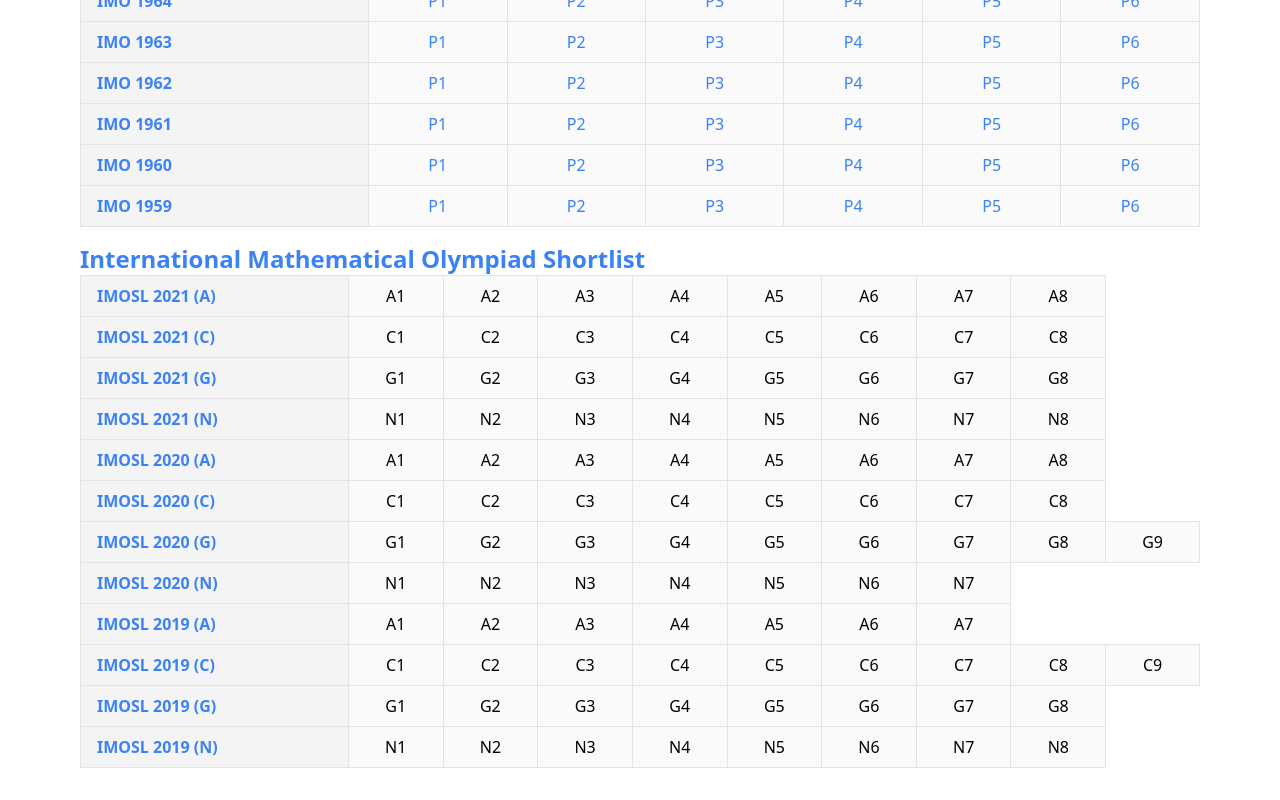
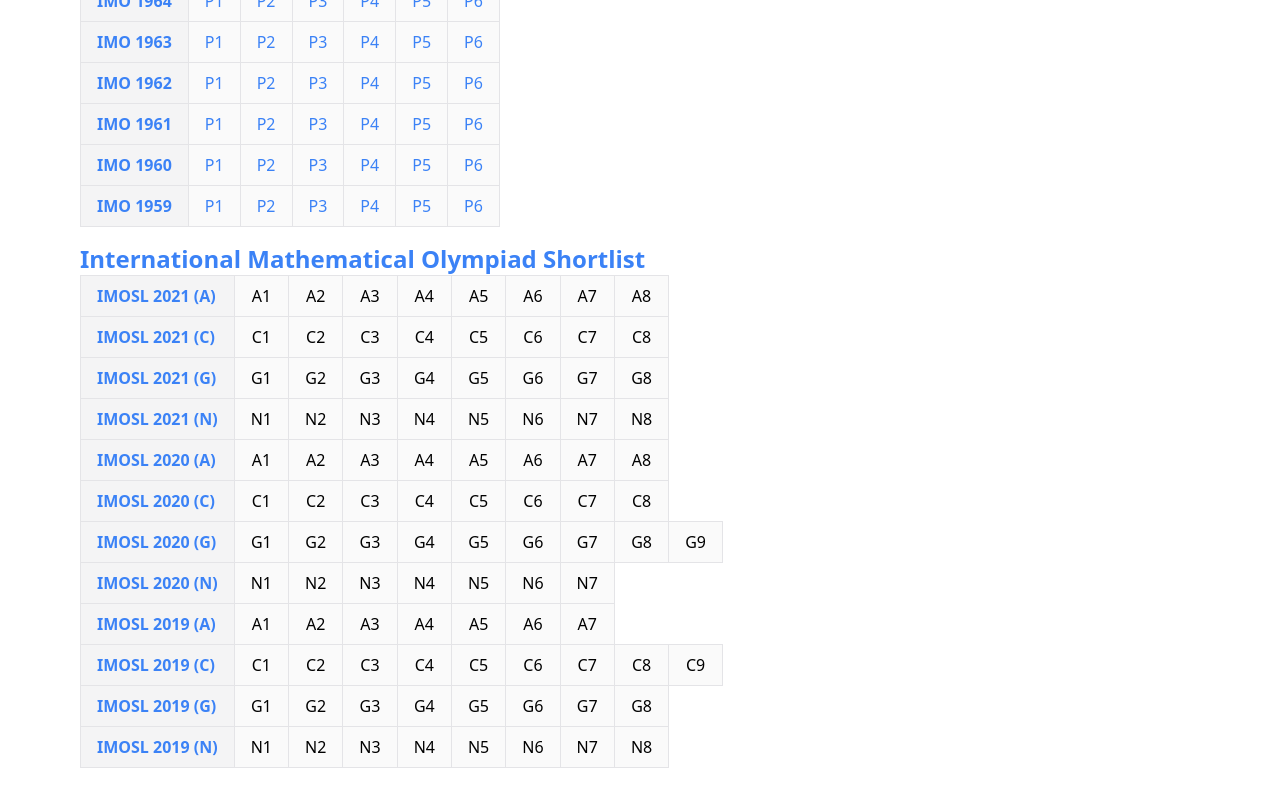
Before and after one commit to veehz/mo-checklist, a Next.js app: page /mo-checklist/ in a window 1280 px wide. Shown: the part 2646-3446 px from the top of the page. Built offline with nearby package versions, Linux system fonts and the light colour scheme; no server answers.

Commit message:
fix: table x overflow

```diff
--- a/src/pages/index.tsx
+++ b/src/pages/index.tsx
@@ -306,7 +306,8 @@ export default function App() {
                   {competition.name}
                 </Extlink>
               </h2>
-              <table className="table-auto w-full">
+              <div className="overflow-x-auto">
+                <table className="table-auto max-w-full">
                   <tbody>
                     {competition.years.map((year) => (
                       <tr
@@ -367,6 +368,7 @@ export default function App() {
                   </tbody>
                 </table>
               </div>
+            </div>
           ))}
       </div>
     </main>
```
Lines whose indentation alone changed are shown as unchanged.
